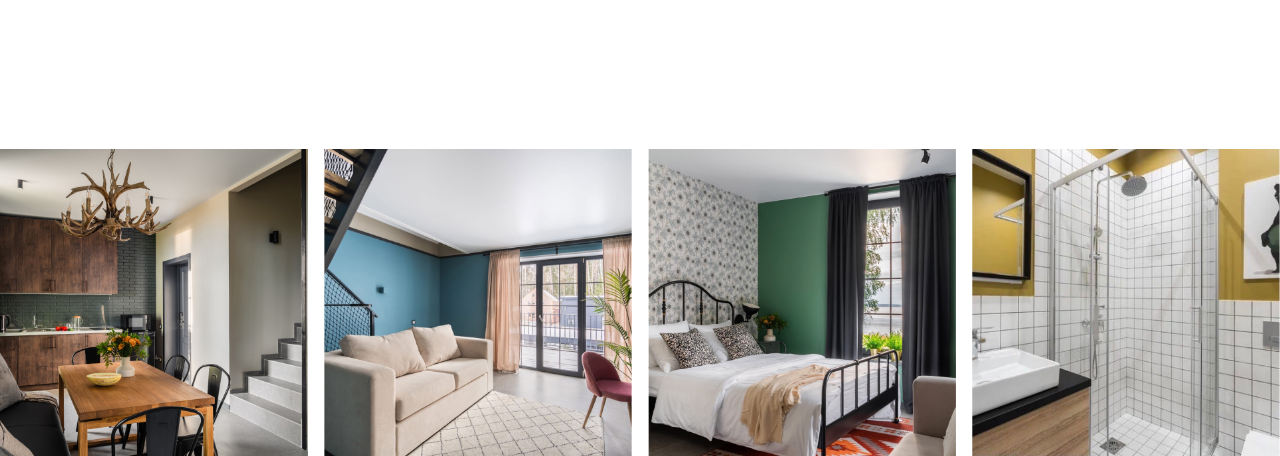
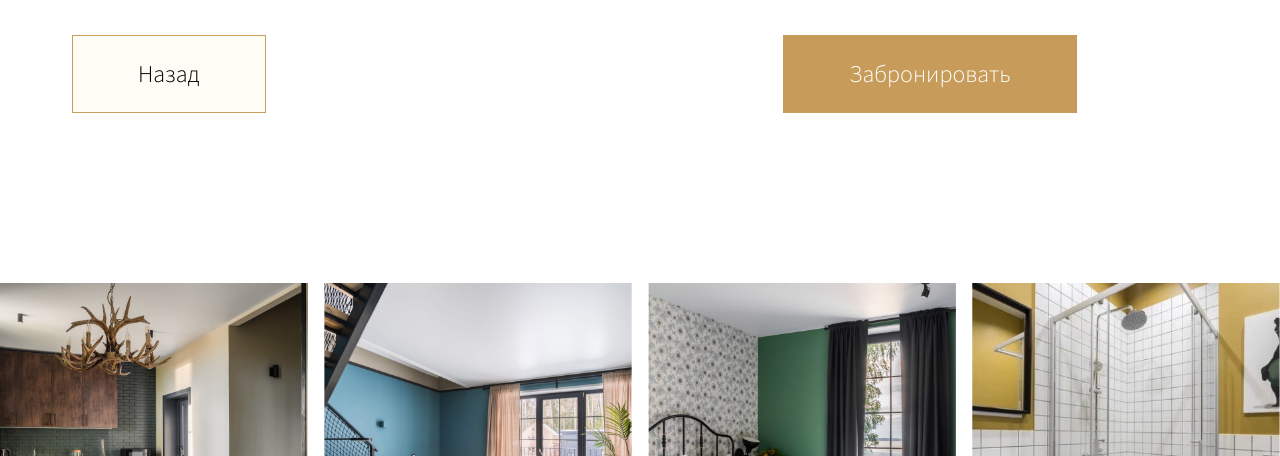
Before and after one commit to acr0matic/greenland, a PHP site: page /post.php in a window 1280 px wide. Shown: the part 1210-1666 px from the top of the page. Run offline with PHP 8.4, Linux system fonts and the light colour scheme; style sheets or scripts are compiled from the project's sources.

Commit message:
feat: доработка страницы аренды

```diff
--- a/src/post.php
+++ b/src/post.php
@@ -28,7 +28,12 @@
               <div class="post__benefits">
                 <div class="row">
                   <div class="col-6">
-
+                    <ul class="post__list">
+                      <li>Площадь - 23 м</li>
+                      <li>5 комнат</li>
+                      <li>Кухня включена</li>
+                    </ul>
+                    <!-- /.post__list -->
                   </div>
                   <!-- /.col-6 -->
 
@@ -62,6 +67,22 @@
           <!-- /.col-6 -->
         </div>
         <!-- /.row -->
+
+        <div class="post__action">
+          <div class="row">
+            <div class="col-6">
+              <a href="" class="button button-secondary">Назад</a>
+            </div>
+            <!-- /.col-6 -->
+
+            <div class="col-6 text-center">
+              <a href="" class="button button-primary">Забронировать</a>
+            </div>
+            <!-- /.col-6 -->
+          </div>
+          <!-- /.row -->
+        </div>
+        <!-- /.post__action -->
       </div>
       <!-- /.post -->
     </div>
--- a/src/scss/components/button/_main.scss
+++ b/src/scss/components/button/_main.scss
@@ -4,4 +4,6 @@
 // -----------------------------------------------------------------------------
 
 @import "button";
+@import "primary";
 @import "secondary";
+@import "outline";
--- /dev/null
+++ b/src/scss/components/button/_outline.scss
@@ -0,0 +1,10 @@
+.button-outline {
+  border-color: #000000;
+  background-color: transparent;
+
+  @media (hover: hover) {
+    &:hover {
+      background-color: #f3f3f3;
+    }
+  }
+}
--- /dev/null
+++ b/src/scss/components/button/_primary.scss
@@ -0,0 +1,10 @@
+.button-primary {
+  background-color: #c79b59;
+  color: $color-text__white;
+
+  @media (hover: hover) {
+    &:hover {
+      background-color: #b7853a;
+    }
+  }
+}
--- a/src/scss/layout/page/post/_post.scss
+++ b/src/scss/layout/page/post/_post.scss
@@ -21,6 +21,14 @@
     margin-bottom: 40px;
   }
 
+  &__picture {
+    @include breakpoint($breakpoint-laptop--medium) {
+      height: 556px;
+    }
+
+    height: 666px;
+  }
+
   &__list {
     & > div {
       display: flex;
@@ -35,4 +43,8 @@
       }
     }
   }
+
+  &__action {
+    margin-top: 56px;
+  }
 }
```
